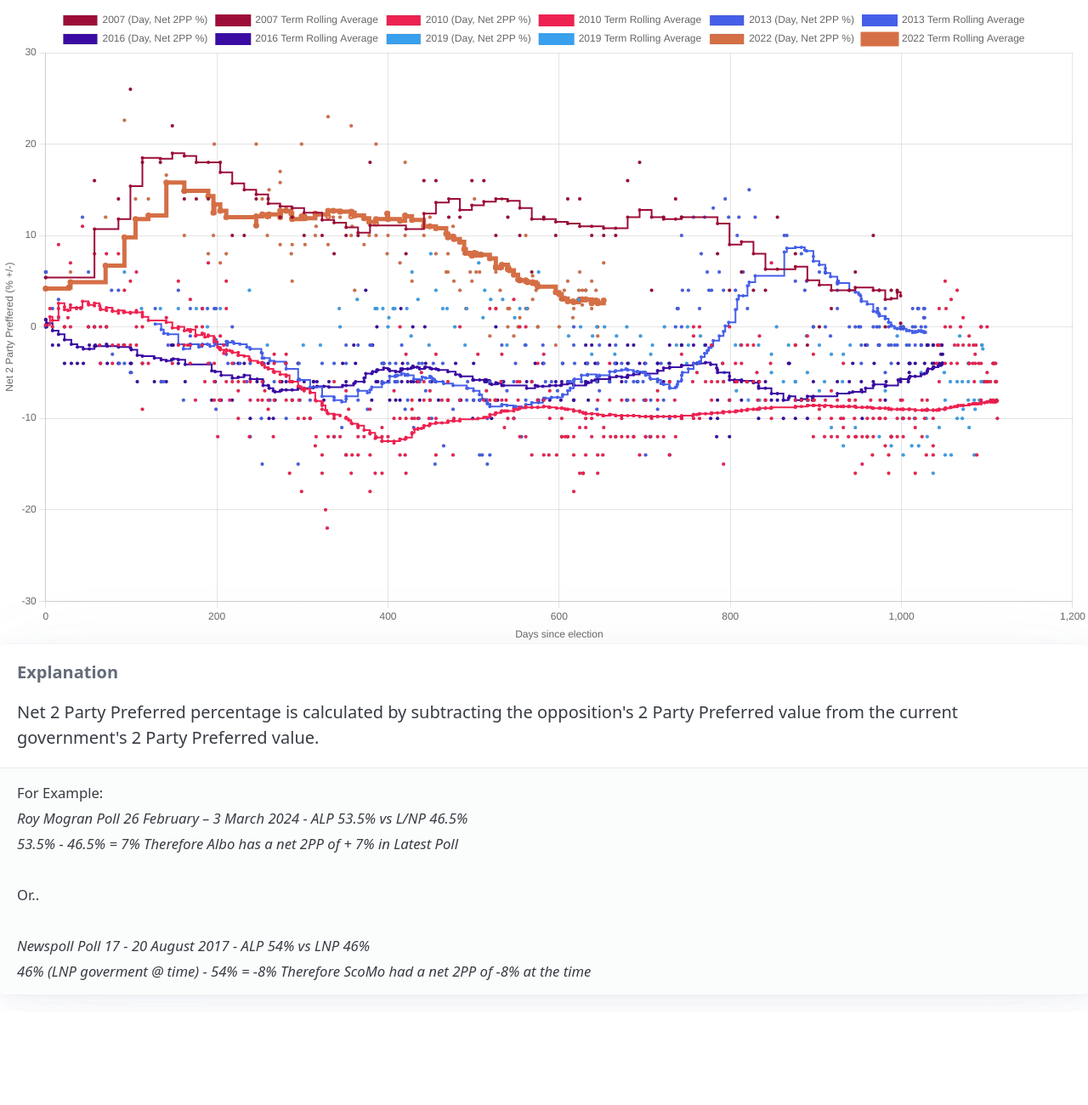
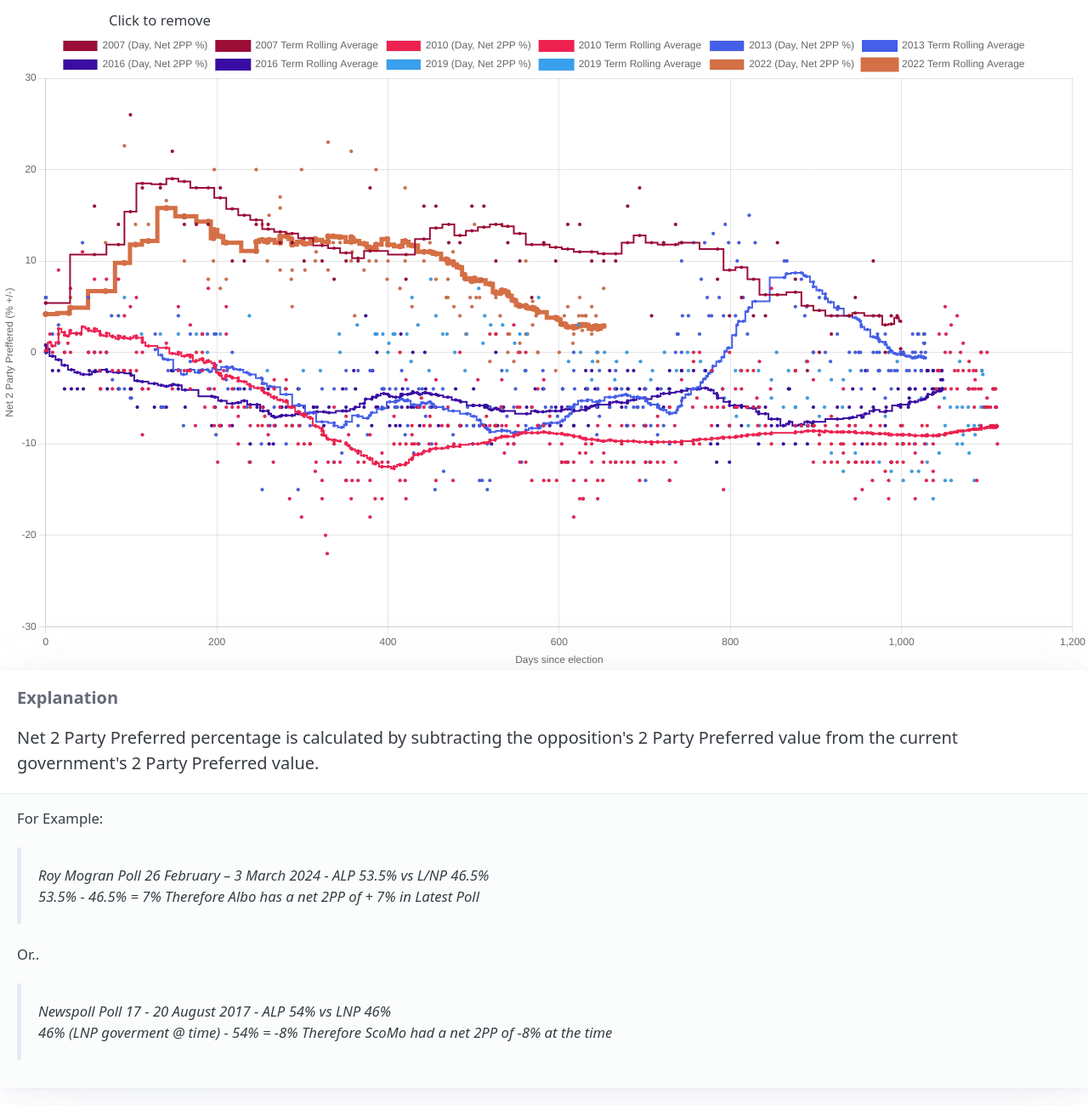
Before and after one commit to schmilly/schmilly.github.io, a plain HTML site: page 2PP Net/2PP.html in a window 1280 px wide. Shown: the part 127-1427 px from the top of the page at 85% size. Before the commit the page ends 1317 px from the top, so only its background shows below. Drawn offline with nearby package versions, Linux system fonts and the light colour scheme.

Commit message:
Additons and formatting changes

```diff
--- a/2PP Net/2PP.html
+++ b/2PP Net/2PP.html
@@ -21,6 +21,7 @@
 </header>
 <!-- ./ Header -->
 <body>
+    <small style="margin-left:10%"> Click to remove </small>
      <div style="height:750px" id="SmoothChart">
         <canvas  id="SmoothCircle">
         </canvas>
@@ -29,12 +30,12 @@
     <h6> Explanation </h6>
    Net 2 Party Preferred percentage is calculated by subtracting the opposition's 2 Party Preferred value from the current government's 2 Party Preferred value.<br>
    <footer><small>
-       For Example: <br> <i>
+       For Example: <blockquote> <i>
          Roy Mogran Poll 26 February – 3 March 2024 - ALP 53.5% vs L/NP 46.5% <br>
-         53.5% - 46.5% = 7% Therefore Albo has a net 2PP of + 7% in Latest Poll <br><br> </i>
-       Or.. <br><br> <i>
+         53.5% - 46.5% = 7% Therefore Albo has a net 2PP of + 7% in Latest Poll</i></blockquote>
+       Or..<blockquote> <i>
          Newspoll Poll 17 - 20 August 2017 - ALP 54% vs LNP 46% <br>
-         46% (LNP goverment @ time) - 54% = -8% Therefore ScoMo had a net 2PP of -8% at the time </i>
+         46% (LNP goverment @ time) - 54% = -8% Therefore ScoMo had a net 2PP of -8% at the time </i> </blockquote>
      </small></footer>
     </article>
 
--- a/2PP Net/2PPFunctions.js
+++ b/2PP Net/2PPFunctions.js
@@ -35,7 +35,7 @@ function createMean(pairsArray, label) {
         borderColor: Colors[label],
         backgroundColor: Colors[label],
         borderCapStyle: "round",
-        stepped: true,
+        stepped: "middle",
         borderWidth: 2,
     };
 
```
Also changed, not shown: 2PPThumb.png.
